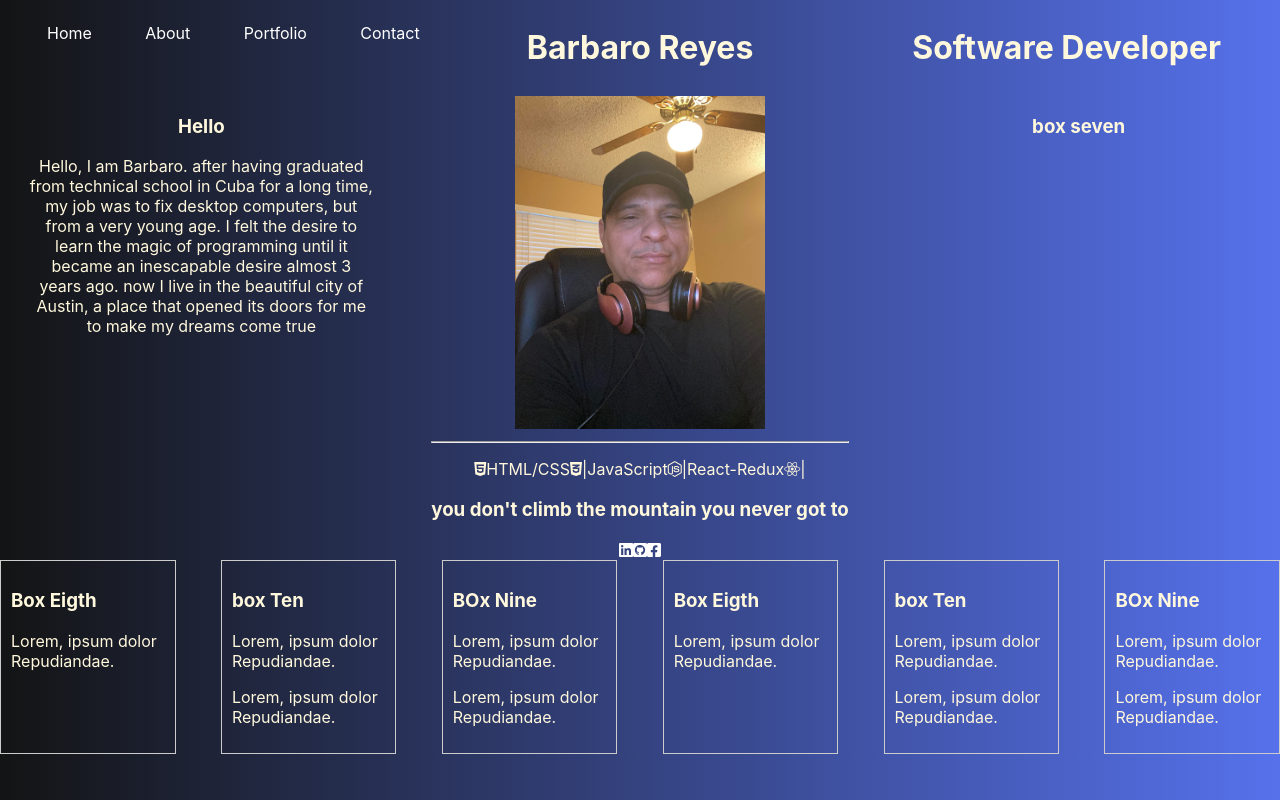
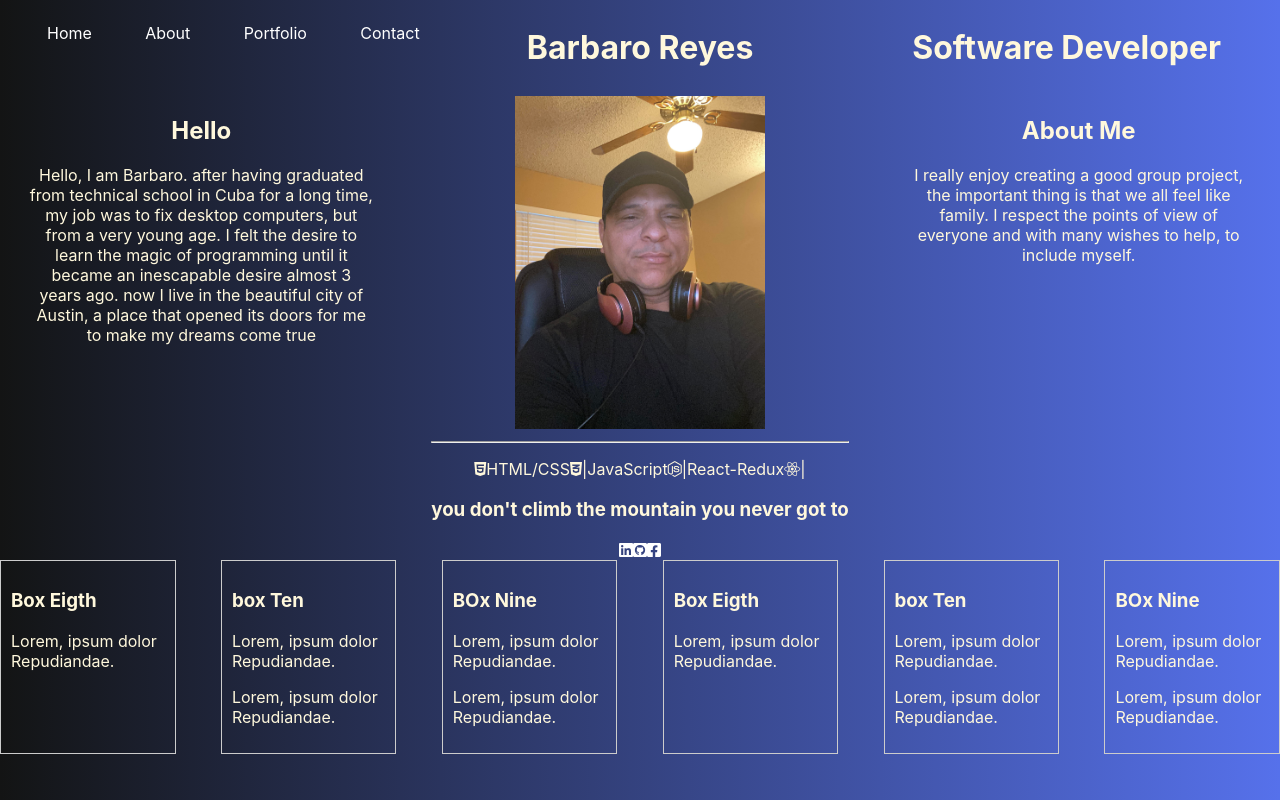
Before and after one commit to barbaroreyes/Flex-Portafolio, a React (Create React App) app: page / in a window 1280 px wide. Built offline with nearby package versions, Linux system fonts and the light colour scheme.

Commit message:
added about text

```diff
--- a/src/component/compo2/footer/footer.js
+++ b/src/component/compo2/footer/footer.js
@@ -5,7 +5,14 @@ import React from 'react';
 function Footer() {
   return (
     <div className='container-box-2'>
-    <h3>box seven</h3>
+    <h2>About Me</h2>
+
+    <p>I really enjoy creating a good group project,
+    the important thing is that we all feel like family.
+    I respect the points of view of everyone and with
+     many wishes to help, to include myself.</p>
+    <li></li>
+
     </div>
   )
 }
--- a/src/component/compo2/header/header.js
+++ b/src/component/compo2/header/header.js
@@ -3,7 +3,7 @@ import React from 'react'
 function Header() {
   return (
     <div className='container-box-2'>
-    <h3>Hello</h3>
+    <h2>Hello</h2>
      <p>Hello, I am Barbaro.  after having graduated
      from technical school in Cuba for a long time,
       my job was to fix desktop computers, but from a very young age.
--- a/src/component/compo2/main/main.js
+++ b/src/component/compo2/main/main.js
@@ -5,10 +5,7 @@ function Main() {
   return (
     <section>
     <div  className='container-box-2'>
-
           <img style={{width:'250px',textAlign:'center'}}  alt ='' src={work}/>
-
-
           <hr className='line'/>
           <p className='parraph'><i class="fab fa-html5">
           </i>HTML/CSS<i className=" fab fa-css3-alt">
@@ -16,7 +13,6 @@ function Main() {
           </i>|React-Redux<i class="fab fa-react"></i>|
           </p>
           <h3>you don't climb the mountain you never got to </h3>
-
           <div className='socials-liks'>
            <a className ='link' href="http://google.com"
                rel='noopener noreferrer' target='_black'><i
```
Also changed, not shown: 1 other file (tests, documents, lock files or other folders). Lines whose indentation alone changed are shown as unchanged.
